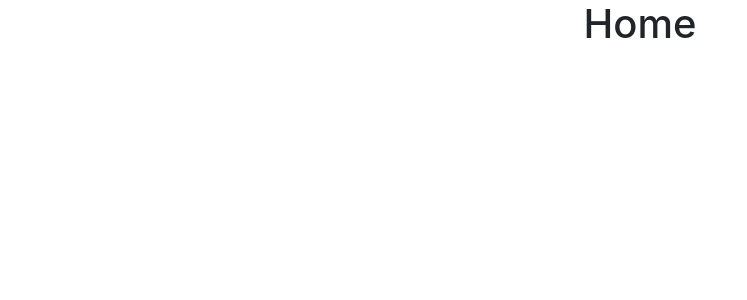
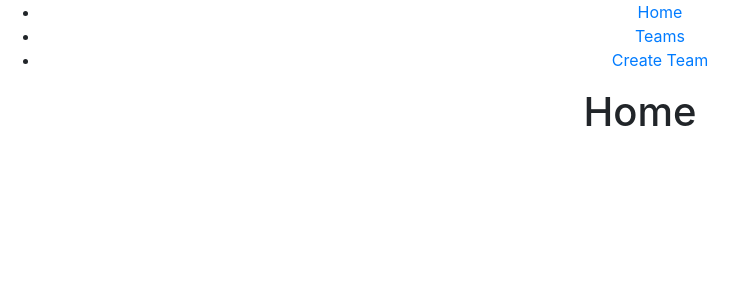
Before and after one commit to aleebrady/scouting-report-app, a React (Create React App) app in the folder frontend/: page / in a window 1280 px wide. Shown: the top 300 px of the page, without its empty margins (0-747 px from the left). Built offline with nearby package versions, Linux system fonts and the light colour scheme.

Commit message:
added navbar

```diff
--- a/frontend/package.json
+++ b/frontend/package.json
@@ -9,8 +9,11 @@
     "bootstrap": "4.1.1",
     "react": "^17.0.1",
     "react-dom": "^17.0.1",
+    "react-redux": "^7.2.2",
     "react-router-dom": "^5.2.0",
     "react-scripts": "4.0.1",
+    "redux": "^4.0.5",
+    "redux-thunk": "^2.3.0",
     "web-vitals": "^0.2.4"
   },
   "scripts": {
--- a/frontend/src/App.js
+++ b/frontend/src/App.js
@@ -4,12 +4,14 @@ import {BrowserRouter as Router, Route, Switch} from 'react-router-dom'
 import Home from "./components/Home"
 import TeamIndex from "./components/TeamIndex"
 import TeamForm from "./components/TeamForm"
+import Nav from "./components/Nav"
 
 
 function App() {
   return (
     <div className="App">
       <Router>
+        <Nav />
         <Switch>
           <Route exact path="/" component={Home} />
           <Route exact path="/teams" component={TeamIndex} />
--- a/frontend/src/components/Nav.js
+++ b/frontend/src/components/Nav.js
@@ -0,0 +1,20 @@
+import React from 'react'
+import { Link } from "react-router-dom"
+
+export default function Nav() {
+    return (
+        <div>
+            <ul>
+                <li>
+                    <Link to="/">Home </Link>
+                </li>
+                <li>
+                    <Link to="/teams">Teams</Link>
+                </li>
+                <li>
+                    <Link to="/teams/new">Create Team</Link>
+                </li>
+            </ul>
+        </div>
+    )
+}
```
Also changed, not shown: 2 other files (tests, documents, lock files or other folders).
